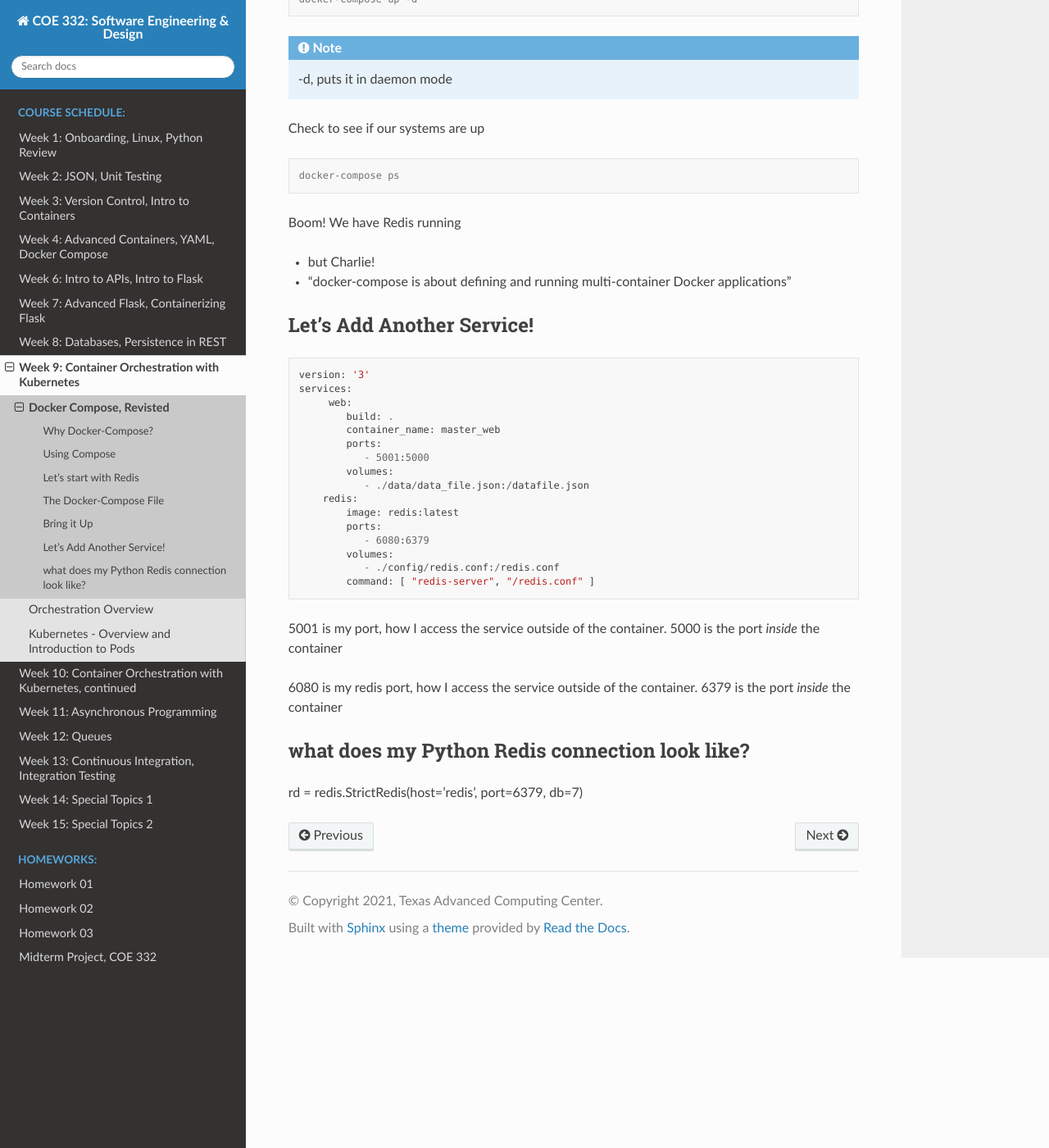
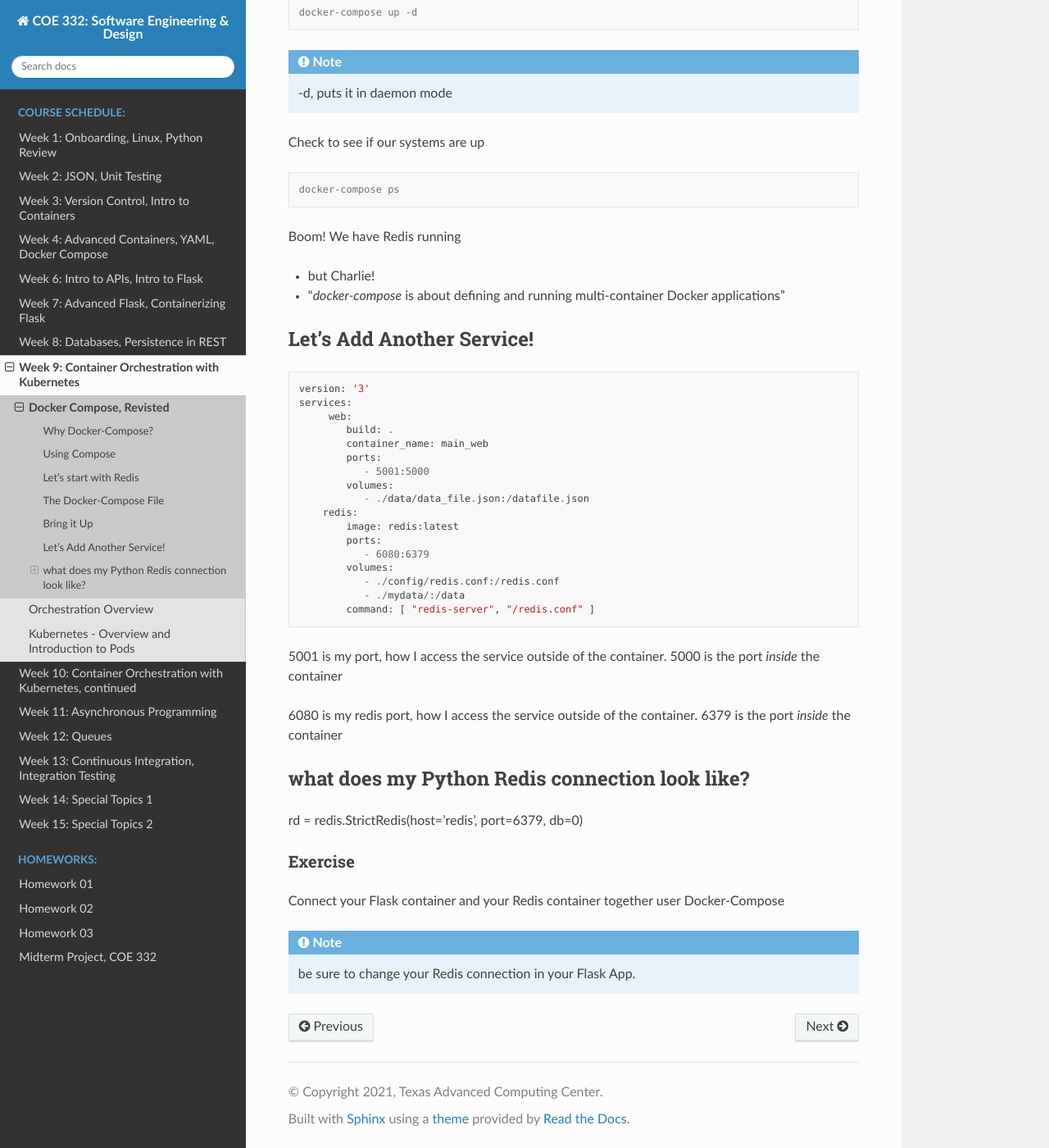
Before and after one commit to TACC/coe-332-sp21, a Sphinx documentation site: the page built from docs/week09/docker_compose_services.rst, in a window 1280 px wide and 1400 px high, scrolled down 1827 px. Shown: the whole window at 82% size. Built offline with Sphinx 7.4.7 and the Read the Docs theme 2.0.0, drawn with Linux system fonts in a browser that asks for light colours; some of the changed text lies outside the part shown.

Commit message:
added docker-compose exercise

```diff
--- a/docs/week09/docker_compose_services.rst
+++ b/docs/week09/docker_compose_services.rst
@@ -47,12 +47,13 @@
 Let's start with Redis
 ----------------------
 
-First, let's create our redis-docker and a config directory under that.
+First, let's create our redis-docker and a config and data directory under that.
 
 .. code-block:: console
 
    [isp02]$ mkdir redis-docker
    [isp02]$ mkdir redis-docker/config
+   [isp02]$ mkdie redis-docker/data
 
 
 Next, you'll need a redis config file, luckily we have one for you.
@@ -95,6 +96,7 @@
 .. note::
    -d, puts it in daemon mode
 
+
 Check to see if our systems are up
 
 .. code-block:: console
@@ -106,7 +108,7 @@
 
 * but Charlie!
 
-* "docker-compose is about defining and running multi-container Docker applications"
+* "*docker-compose* is about defining and running multi-container Docker applications"
 
 
 Let's Add Another Service!
@@ -118,7 +120,7 @@
     services:
          web:
             build: .
-            container_name: master_web
+            container_name: main_web
             ports:
                - 5001:5000
             volumes:
@@ -129,6 +131,7 @@
                - 6080:6379
             volumes:
                - ./config/redis.conf:/redis.conf
+               - ./mydata/:/data
             command: [ "redis-server", "/redis.conf" ]
 
 
@@ -142,4 +145,14 @@
 what does my Python Redis connection look like?
 -----------------------------------------------
 
-rd = redis.StrictRedis(host='redis', port=6379, db=7)
+rd = redis.StrictRedis(host='redis', port=6379, db=0)
+
+
+########
+Exercise
+########
+
+Connect your Flask container and your Redis container together user Docker-Compose
+
+.. note::
+   be sure to change your Redis connection in your Flask App.
```
Also changed, not shown: docs/week08/databases_intro_redis.rst (+17 -0 lines).
